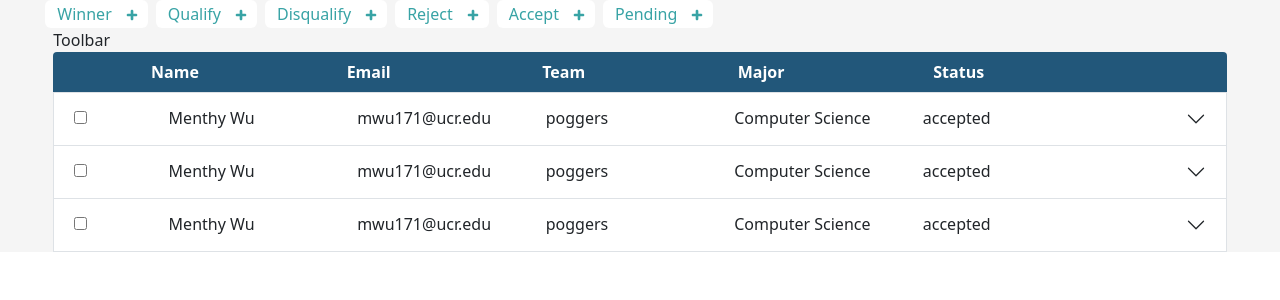
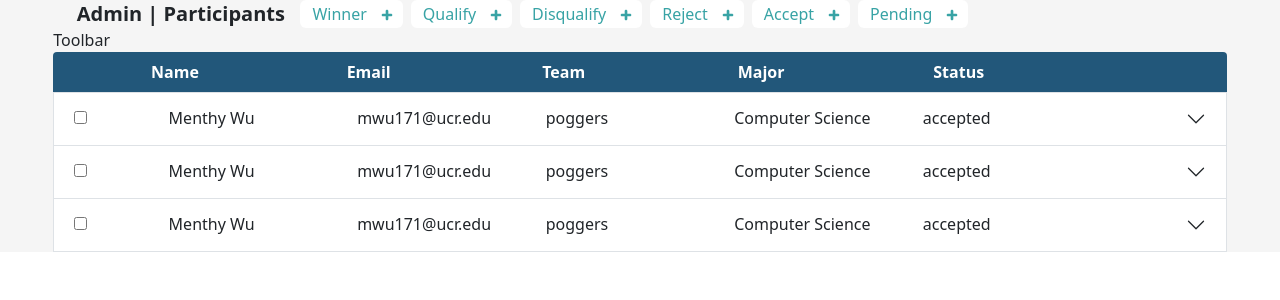
Before and after one commit to acm-ucr/hackathon-website, a Next.js app: page /admin/participants in a window 1280 px wide. Shown: the top 300 px of the page. Built offline with nearby package versions, Linux system fonts and the light colour scheme.

Commit message:
create Title Component

```diff
--- a/src/app/admin/participants/page.js
+++ b/src/app/admin/participants/page.js
@@ -3,11 +3,15 @@ import Filters from "@/app/components/Filters";
 import Participants from "@/app/components/Participants";
 import Toolbar from "@/app/components/Toolbar";
 import React from "react";
+import Title from "@/app/components/Title";
 
 const ParticipantsPage = () => {
   return (
     <div className="w-11/12">
-      <Filters />
+      <div className="flex">
+        <Title title="Participants" />
+        <Filters />
+      </div>
       <Toolbar />
       <Participants />
     </div>
--- a/src/app/admin/statistics/page.js
+++ b/src/app/admin/statistics/page.js
@@ -1,7 +1,12 @@
 import React from "react";
+import Title from "@/app/components/Title";
 
 const StatisticsPage = () => {
-  return <div>Statistics</div>;
+  return (
+    <div>
+      <Title title="Statistics" />
+    </div>
+  );
 };
 
 export default StatisticsPage;
--- a/src/app/admin/teams/page.js
+++ b/src/app/admin/teams/page.js
@@ -3,11 +3,15 @@ import Filters from "@/app/components/Filters";
 import Teams from "@/app/components/Teams";
 import Toolbar from "@/app/components/Toolbar";
 import React from "react";
+import Title from "@/app/components/Title";
 
 const TeamsPage = () => {
   return (
     <div className="w-11/12">
-      <Filters />
+      <div className="flex">
+        <Title title="Teams" />
+        <Filters />
+      </div>
       <Toolbar />
       <Teams />
     </div>
--- /dev/null
+++ b/src/app/components/Title.jsx
@@ -0,0 +1,7 @@
+import React from "react";
+
+const Title = ({ title }) => {
+  return <div className="text-xl font-extrabold px-[2%]">Admin | {title}</div>;
+};
+
+export default Title;
```
